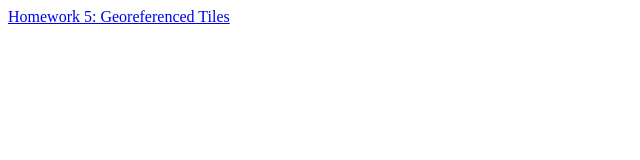
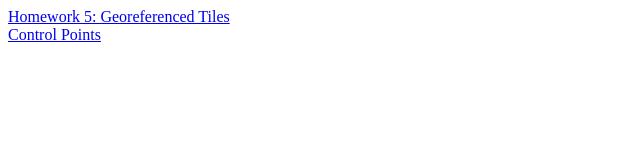
Before and after one commit to noahtobias/HW5, a plain HTML site: page index.html in a window 1280 px wide. Shown: the whole page, without its empty margins (0-640 px from the left). Drawn offline with Linux system fonts and the light colour scheme.

Commit message:
Update index.html

```diff
--- a/index.html
+++ b/index.html
@@ -8,7 +8,7 @@
 </head>
 <body>
     <a href="./Brainerd_Rectified.html"> Homework 5: Georeferenced Tiles</a> </br>
-    <a href="https://github.com/noahtobias/HW5/blob/main/Brainerd_Historical%20Image.tif.points"
+    <a href="https://github.com/noahtobias/HW5/blob/main/Brainerd_Historical%20Image.tif.points"> Control Points</a></br>
 
 </body>
 </html>
```
